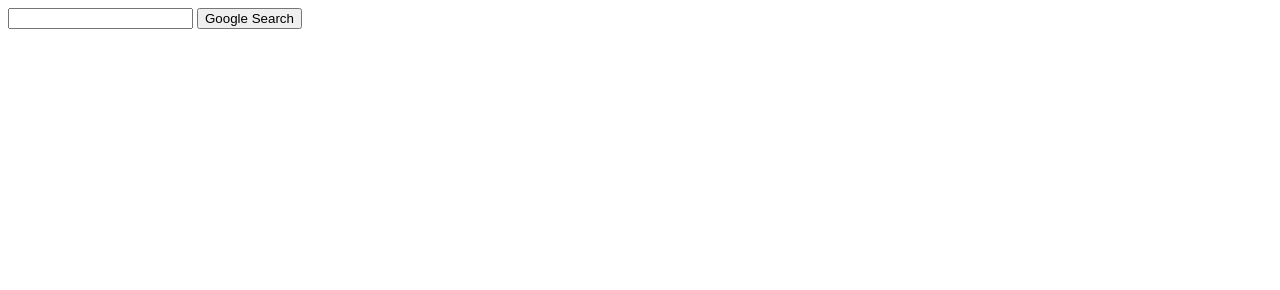
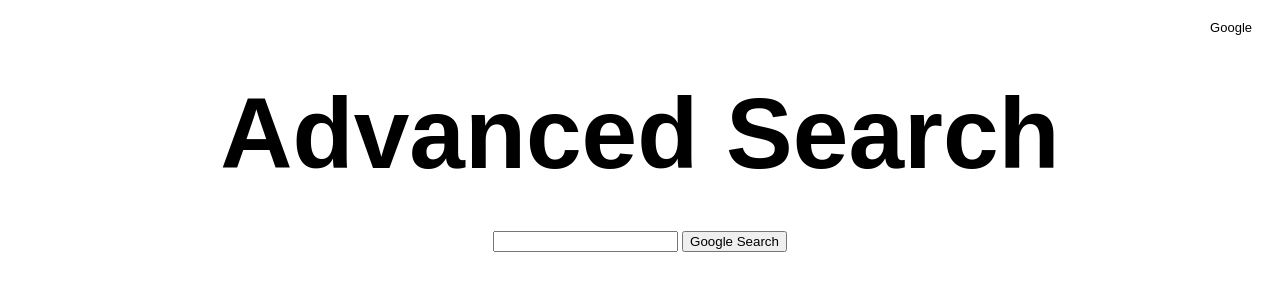
Before and after one commit to NLaw52/CS50_P0, a plain HTML site: page advanced_search.html in a window 1280 px wide. Drawn offline with Linux system fonts and the light colour scheme.

Commit message:
Laid out advanced_search.html

```diff
--- a/advanced_search.html
+++ b/advanced_search.html
@@ -2,10 +2,18 @@
 <html lang="en">
 
 <head>
-    <title>Search</title>
+    <title>Advanced Search</title>
+    <meta name="viewport" content="width=device-width, initial-scale=1.0">
+    <link href="style.css" rel="stylesheet">
 </head>
 
-<body>
+<body class="grid">
+    <div>
+        <a class="link" href="index.html">Google</a>
+    </div>
+
+    <h1 id="title">Advanced Search</h1>
+
     <form action="https://www.google.com/advanced_search">
         <input type="text" name="q">
         <input type="submit" value="Google Search">
```
